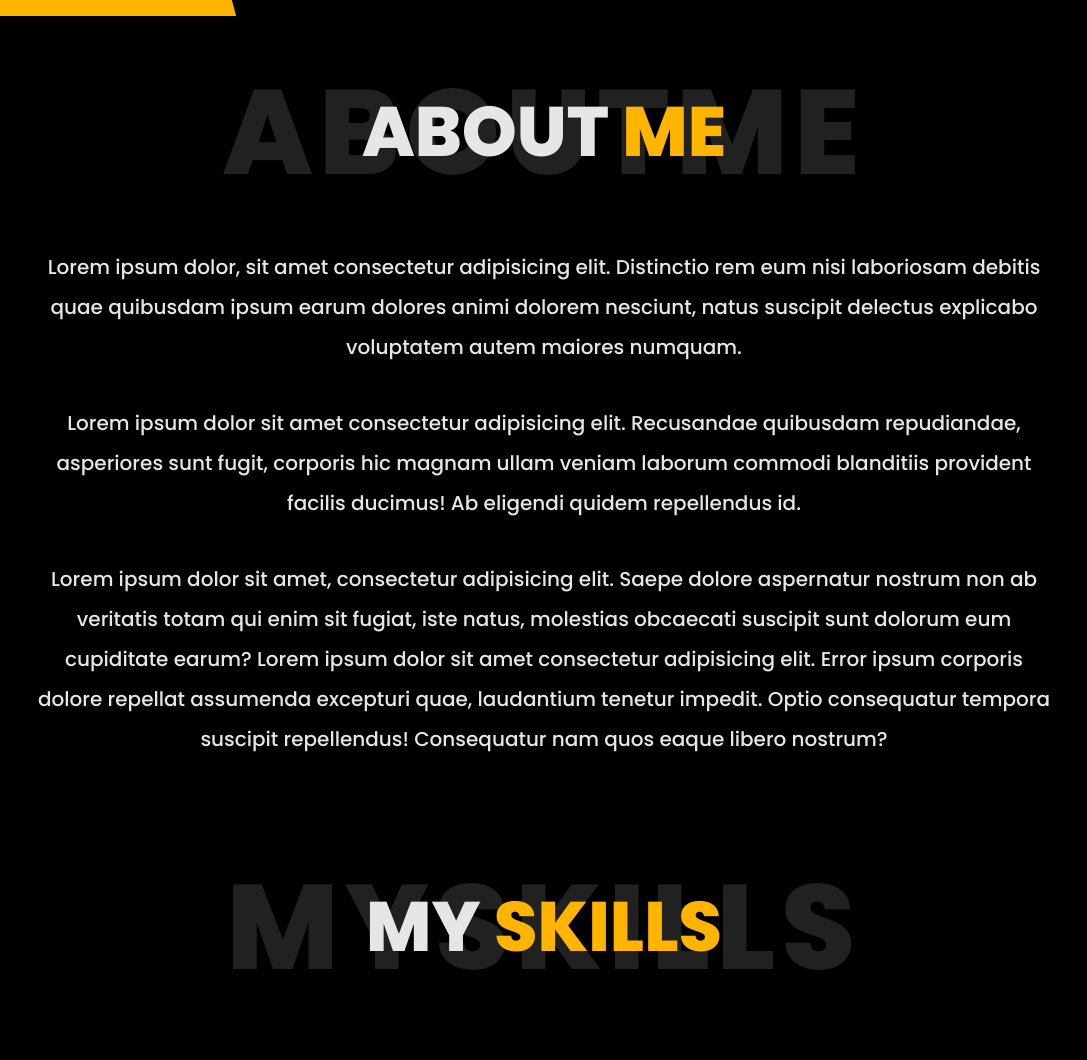
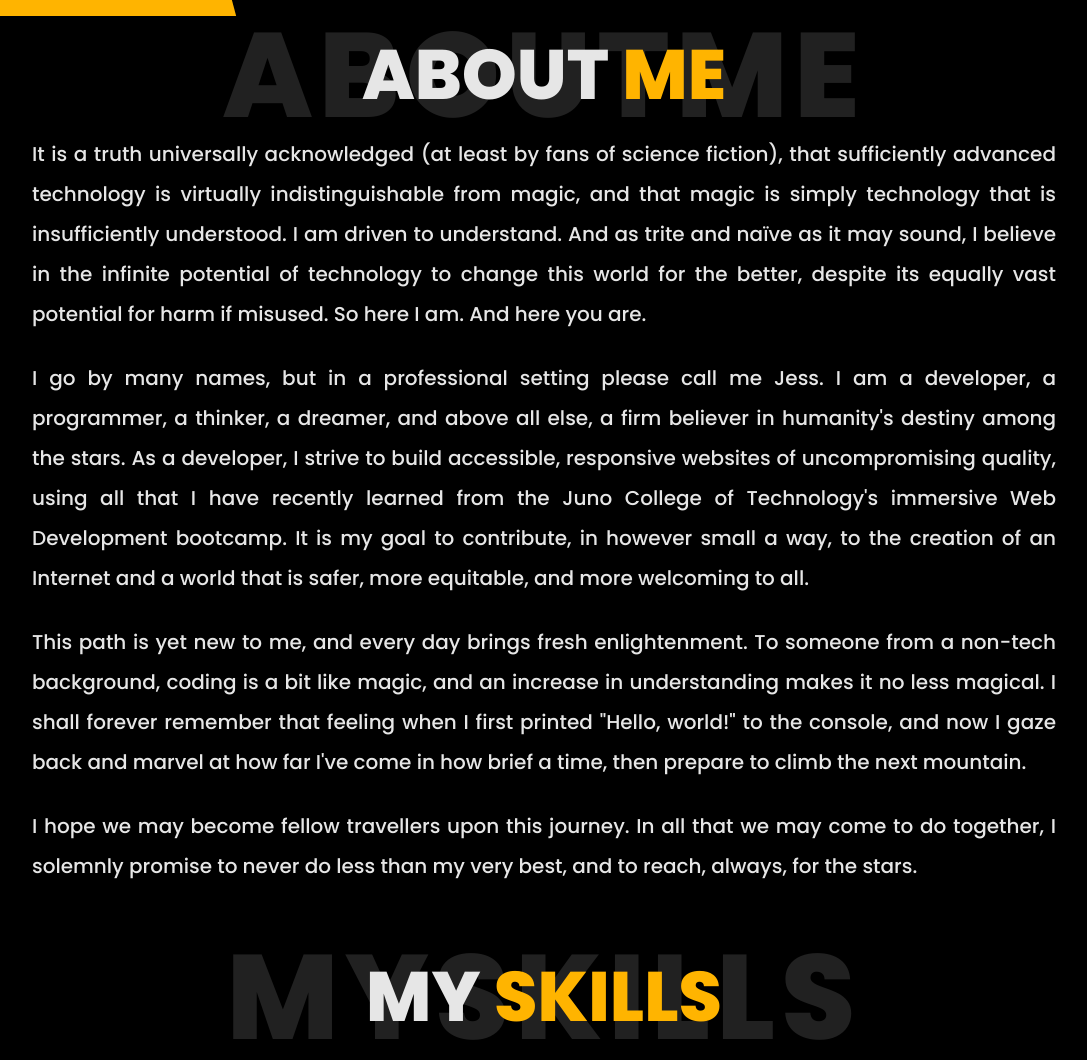
Before and after one commit to Jess-Shi/my-portfolio, a plain HTML site: page index.html in a window 1280 px wide. Shown: the part 784-1844 px from the top of the page, without its empty margins (96-1183 px from the left). Drawn offline with Linux system fonts and the light colour scheme.

Commit message:
Finally wrote about section

```diff
--- a/index.html
+++ b/index.html
@@ -21,7 +21,7 @@
         <div class="header-text">
             <h1><span>Per Ardua</span> Ad Astra</h1>
             <p class="motto">Through hardship, to the stars. This is my motto.</p>
-            <p class="intro">My name is <span>Jess Shi</span>. I am the most dedicated junior developer you will ever meet.</p>
+            <p class="intro">My name is <span>Jess Shi</span>. I am the <span>web developer</span> that can realize your vision.</p>
             <a href="./assets/Jess-Shi-Resume.pdf" target="_blank" class="view-resume">View Resume<span><i class="fa-solid fa-arrow-up-right-from-square"></i></span></a>
         </div>
 
@@ -59,11 +59,13 @@
             </div>
 
             <div class="about-text">
-                <p>Lorem ipsum dolor, sit amet consectetur adipisicing elit. Distinctio rem eum nisi laboriosam debitis quae quibusdam ipsum earum dolores animi dolorem nesciunt, natus suscipit delectus explicabo voluptatem autem maiores numquam.</p>
+                <p>It is a truth universally acknowledged (at least by fans of science fiction), that sufficiently advanced technology is virtually indistinguishable from magic, and that magic is simply technology that is insufficiently understood. I am driven to understand. And as trite and naïve as it may sound, I believe in the infinite potential of technology to change this world for the better, despite its equally vast potential for harm if misused. So here I am. And here you are.</p>
 
-                <p>Lorem ipsum dolor sit amet consectetur adipisicing elit. Recusandae quibusdam repudiandae, asperiores sunt fugit, corporis hic magnam ullam veniam laborum commodi blanditiis provident facilis ducimus! Ab eligendi quidem repellendus id.</p>
+                <p>I go by many names, but in a professional setting please call me Jess. I am a developer, a programmer, a thinker, a dreamer, and above all else, a firm believer in humanity's destiny among the stars. As a developer, I strive to build accessible, responsive websites of uncompromising quality, using all that I have recently learned from the Juno College of Technology's immersive Web Development bootcamp. It is my goal to contribute, in however small a way, to the creation of an Internet and a world that is safer, more equitable, and more welcoming to all.</p>
 
-                <p>Lorem ipsum dolor sit amet, consectetur adipisicing elit. Saepe dolore aspernatur nostrum non ab veritatis totam qui enim sit fugiat, iste natus, molestias obcaecati suscipit sunt dolorum eum cupiditate earum?  Lorem ipsum dolor sit amet consectetur adipisicing elit. Error ipsum corporis dolore repellat assumenda excepturi quae, laudantium tenetur impedit. Optio consequatur tempora suscipit repellendus! Consequatur nam quos eaque libero nostrum?</p>
+                <p>This path is yet new to me, and every day brings fresh enlightenment. To someone from a non-tech background, coding is a bit like magic, and an increase in understanding makes it no less magical. I shall forever remember that feeling when I first printed "Hello, world!" to the console, and now I gaze back and marvel at how far I've come in how brief a time, then prepare to climb the next mountain.</p>
+
+                <p>I hope we may become fellow travellers upon this journey. In all that we may come to do together, I solemnly promise to never do less than my very best, and to reach, always, for the stars.</p>
             </div>
         </section>
 
@@ -233,7 +235,7 @@
             </div>
         </section>
 
-        <p class="copyright">&copy; Built by Jess Shi, with icons from <a href="https://fontawesome.com/">Font Awesome</a> and <a href="https://icons8.com/">Icons8</a></p>
+        <p class="copyright">&copy; Created by Jess Shi, with icons from <a href="https://fontawesome.com/">Font Awesome</a> and <a href="https://icons8.com/">Icons8</a></p>
     </footer>
 
     <script src="./scripts/script.js"></script>
--- a/styles/sass/_main.scss
+++ b/styles/sass/_main.scss
@@ -30,9 +30,10 @@ h2 {
 }
 
 .about-text {
+    text-align: justify;
 
     p:not(:last-child) {
-        margin-bottom: 36px;
+        margin-bottom: 24px;
     }
 }
 
```
Also changed, not shown: styles/style.css.
